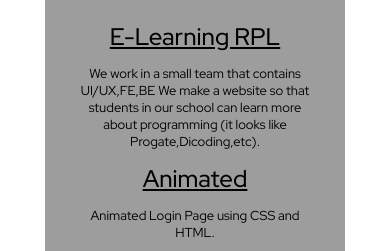
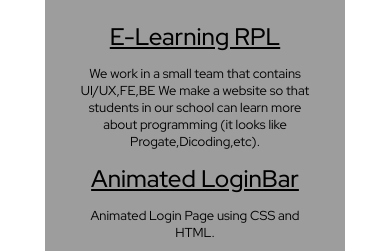
Before and after one commit to Viriyadhi/Portfolio, a plain HTML site: page index.html in a window 390 px wide. Shown: the part 3520-3771 px from the top of the page. Drawn offline with Linux system fonts and the light colour scheme.

Commit message:
feat/responsive portfolio

```diff
--- a/index.html
+++ b/index.html
@@ -99,7 +99,7 @@
             <p>We work in a small team that contains UI/UX,FE,BE We make a website so that students in our school can learn more about programming (it looks like Progate,Dicoding,etc).
             </p>
 
-            <a href="https://github.com/Viriyadhi/LoginPage">Animated </a>
+            <a href="https://github.com/Viriyadhi/LoginPage">Animated LoginBar</a>
             <p>Animated Login Page using CSS and HTML.
             </p>
 
```
